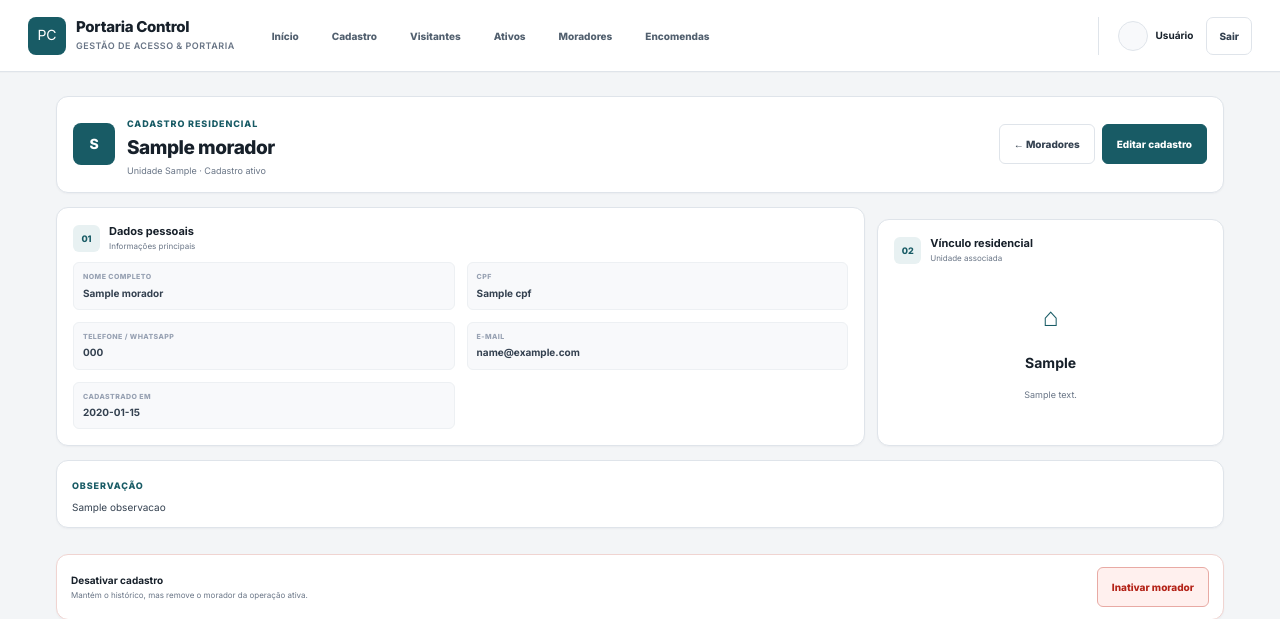
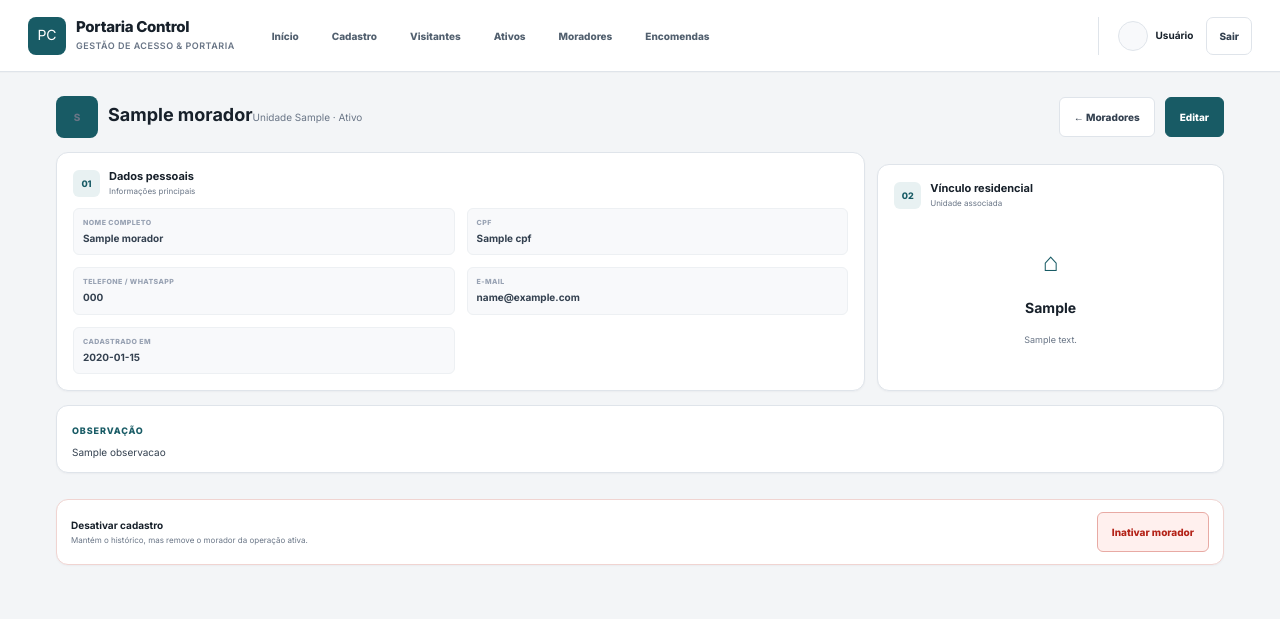
Before and after one commit to DenilsonMiranda2001/sistema-portaria, a Python web app: template templates/moradores/detalhe.html in a window 1280 px wide. Shown: the top 619 px of the page. Run offline with Jinja, Linux system fonts and the light colour scheme; the template is opened without the code that fills it: most values are stand-ins (such as "Sample title", 1, 10 or a date in 2020); some libraries are stand-ins or nearby versions.

Commit message:
ux: align resident screens with task-first product standard

```diff
--- a/templates/moradores/detalhe.html
+++ b/templates/moradores/detalhe.html
@@ -1,5 +1,5 @@
 {% extends 'base.html' %}{% block title %}{{ morador.nome }} · Portaria Control{% endblock %}{% block content %}
-<section class="pc-module"><header class="pc-profile-head pc-panel"><div class="pc-profile-person"><span class="pc-profile-avatar">{{ morador.nome[:1]|upper }}</span><div><span class="pc-eyebrow">CADASTRO RESIDENCIAL</span><h2>{{ morador.nome }}</h2><p>{% if morador.unidade_codigo %}Unidade {{ morador.unidade_codigo }} · {% endif %}{{ 'Cadastro ativo' if morador.ativo else 'Cadastro inativo' }}</p></div></div><div class="pc-page-actions"><a class="pc-btn pc-btn-secondary" href="{{ url_for('moradores.listar') }}">← Moradores</a><a class="pc-btn pc-btn-primary" href="{{ url_for('moradores.editar', id=morador.id) }}">Editar cadastro</a></div></header>
+<section class="pc-module"><header class="pc-taskbar pc-profile-taskbar"><div class="pc-profile-person"><span class="pc-profile-avatar">{{ morador.nome[:1]|upper }}</span><div><strong>{{ morador.nome }}</strong><span>{% if morador.unidade_codigo %}Unidade {{ morador.unidade_codigo }} · {% endif %}{{ 'Ativo' if morador.ativo else 'Inativo' }}</span></div></div><div class="pc-page-actions"><a class="pc-btn pc-btn-secondary" href="{{ url_for('moradores.listar') }}">← Moradores</a><a class="pc-btn pc-btn-primary" href="{{ url_for('moradores.editar', id=morador.id) }}">Editar</a></div></header>
 <div class="pc-profile-grid"><section class="pc-panel pc-profile-card"><div class="pc-form-heading"><span>01</span><div><strong>Dados pessoais</strong><small>Informações principais</small></div></div><div class="pc-data-grid"><div><small>NOME COMPLETO</small><strong>{{ morador.nome }}</strong></div><div><small>CPF</small><strong>{{ morador.cpf or 'Não informado' }}</strong></div><div><small>TELEFONE / WHATSAPP</small><strong>{{ morador.telefone or 'Não informado' }}</strong></div><div><small>E-MAIL</small><strong>{{ morador.email or 'Não informado' }}</strong></div><div><small>CADASTRADO EM</small><strong>{{ morador.criado_em.strftime('%d/%m/%Y às %H:%M') if morador.criado_em else '—' }}</strong></div></div></section>
 <aside class="pc-panel pc-profile-card"><div class="pc-form-heading"><span>02</span><div><strong>Vínculo residencial</strong><small>Unidade associada</small></div></div><div class="pc-context-visual"><span>⌂</span><strong>{{ morador.unidade_codigo or 'Sem unidade' }}</strong><small>{{ morador.unidade_descricao or 'Nenhuma descrição residencial cadastrada.' }}</small></div></aside></div>
 {% if morador.observacao %}<section class="pc-panel pc-note"><span class="pc-kicker">OBSERVAÇÃO</span><p>{{ morador.observacao }}</p></section>{% endif %}
```
